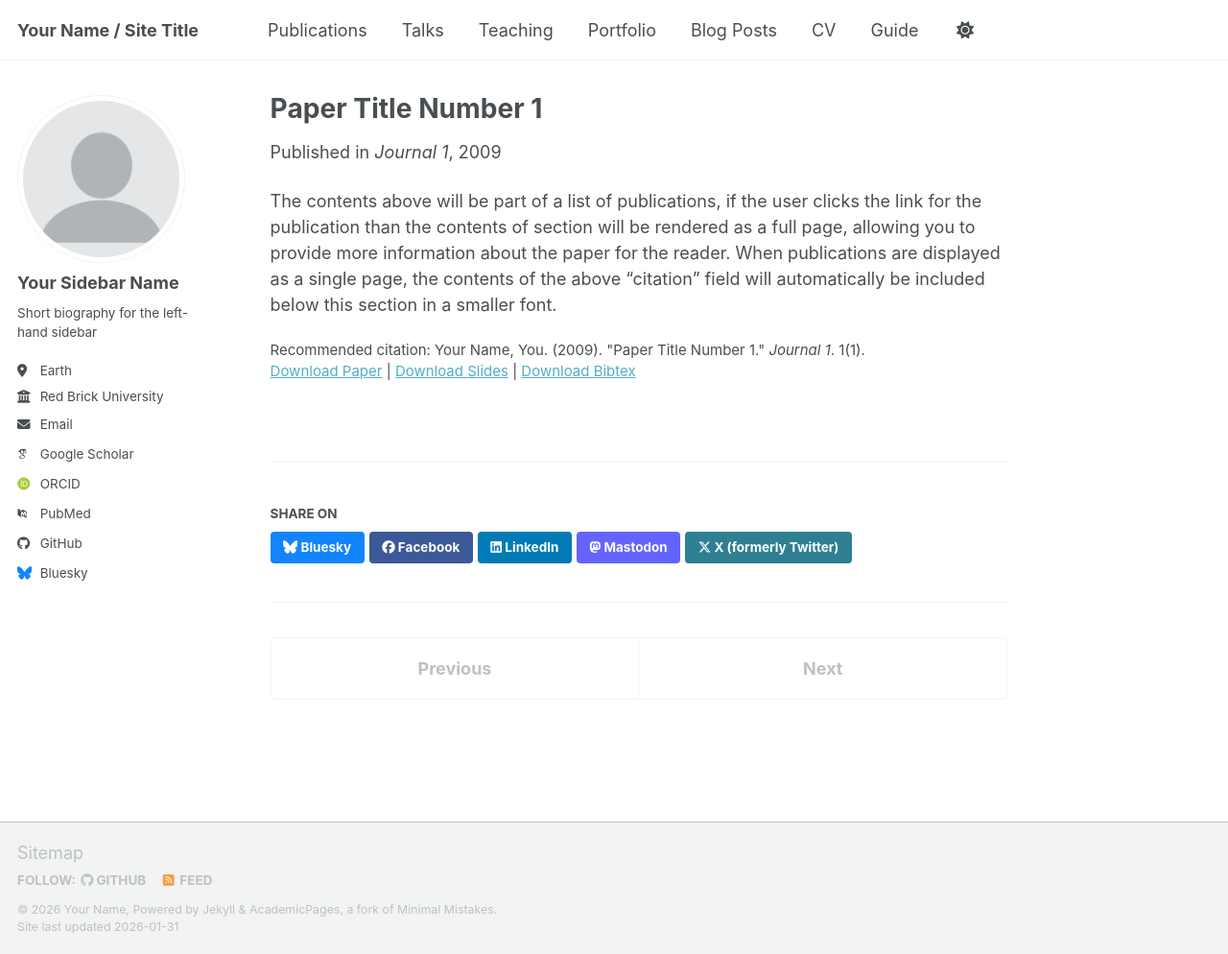
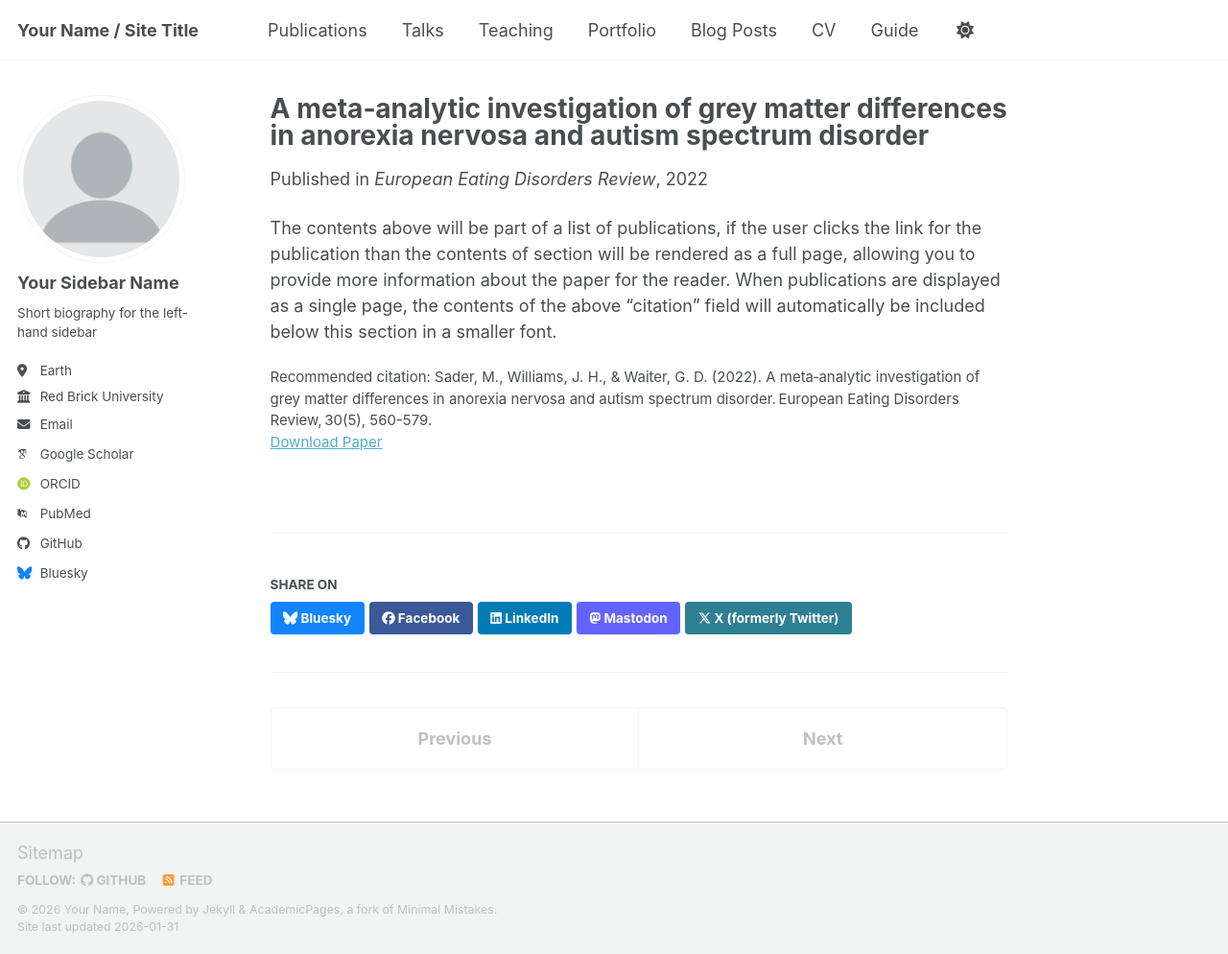
Before and after one commit to sadermichelle/sadermichelle.github.io, a Jekyll site: the page built from _publications/2009-10-01-paper-title-number-1.md, in a window 1280 px wide and 994 px high. Shown: the whole window at 96% size. Built offline with Jekyll 4.4.1, drawn with Linux system fonts in a browser that asks for light colours; some web fonts are replaced; a script bundle is joined from its source files by our own code; library files that are not in the unit come from our copies.

Commit message:
Update 2022-04-22-paper-title-number-1.md

```diff
--- a/_publications/2009-10-01-paper-title-number-1.md
+++ b/_publications/2009-10-01-paper-title-number-1.md
@@ -1,14 +1,12 @@
 ---
-title: "Paper Title Number 1"
+title: "A meta‐analytic investigation of grey matter differences in anorexia nervosa and autism spectrum disorder"
 collection: publications
 category: manuscripts
-permalink: /publication/2009-10-01-paper-title-number-1
-excerpt: 'This paper is about the number 1. The number 2 is left for future work.'
-date: 2009-10-01
-venue: 'Journal 1'
-slidesurl: 'https://academicpages.github.io/files/slides1.pdf'
-paperurl: 'https://academicpages.github.io/files/paper1.pdf'
-bibtexurl: 'https://academicpages.github.io/files/bibtex1.bib'
-citation: 'Your Name, You. (2009). &quot;Paper Title Number 1.&quot; <i>Journal 1</i>. 1(1).'
+permalink: /publication/2022-04-22-A-meta‐analytic-investigation-of-grey matter-differences-in-anorexia-nervosa-and autism-spectrum-disorder
+excerpt: ''
+date: 2022-04-22
+venue: 'European Eating Disorders Review'
+paperurl: 'https://onlinelibrary.wiley.com/doi/pdf/10.1002/erv.2915'
+citation: 'Sader, M., Williams, J. H., & Waiter, G. D. (2022). A meta‐analytic investigation of grey matter differences in anorexia nervosa and autism spectrum disorder. European Eating Disorders Review, 30(5), 560-579. '
 ---
 The contents above will be part of a list of publications, if the user clicks the link for the publication than the contents of section will be rendered as a full page, allowing you to provide more information about the paper for the reader. When publications are displayed as a single page, the contents of the above "citation" field will automatically be included below this section in a smaller font.
```
